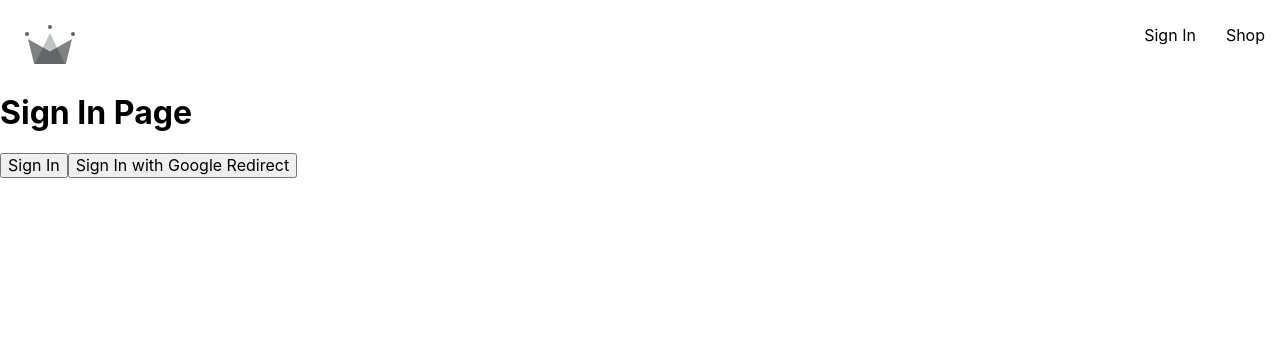
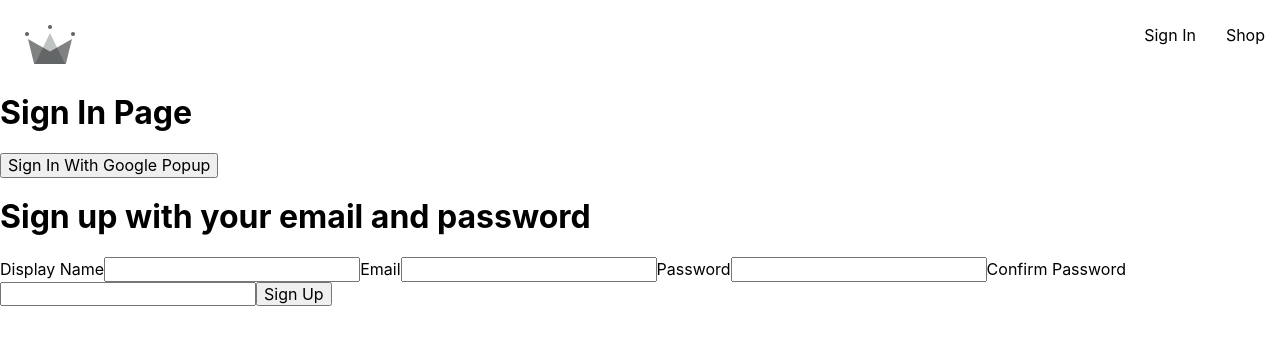
Before and after one commit to abgregs/react-clothing-store, a React (Create React App) app: page /sign-in in a window 1280 px wide. Shown: the top 344 px of the page. Built offline with nearby package versions, Linux system fonts and the light colour scheme.

Commit message:
add sign up form to create user with email and password

```diff
--- /dev/null
+++ b/src/components/sign-up-form/sign-up-form.component.jsx
@@ -0,0 +1,103 @@
+import { useState } from 'react';
+
+import {
+  createAuthUserWithEmailAndPassword,
+  createUserDocumentFromAuth,
+} from '../../utils/firebase/firebase.utils';
+
+const defaultFormFields = {
+  displayName: '',
+  email: '',
+  password: '',
+  confirmPassword: '',
+};
+
+const SignUpForm = () => {
+  const [formFields, setFormFields] = useState(defaultFormFields);
+  const { displayName, email, password, confirmPassword } = formFields;
+
+  const clearFormFields = () => {
+    setFormFields(defaultFormFields);
+  };
+
+  const handleChange = (event) => {
+    const { name, value } = event.target;
+    setFormFields(() => {
+      return {
+        ...formFields,
+        [name]: value,
+      };
+    });
+  };
+
+  const handleSubmit = async (event) => {
+    event.preventDefault();
+
+    if (password !== confirmPassword) {
+      alert('passwords do not match');
+      return;
+    }
+
+    try {
+      const { user } = await createAuthUserWithEmailAndPassword(
+        email,
+        password
+      );
+
+      await createUserDocumentFromAuth(user, { displayName });
+      clearFormFields();
+    } catch (error) {
+      if (error.code === 'auth/email-already-in-use') {
+        alert('Cannot create user, email already in use');
+      } else {
+        console.log('user creation encountered an error', error);
+      }
+    }
+  };
+
+  return (
+    <div>
+      <h1>Sign up with your email and password</h1>
+      <form onSubmit={handleSubmit}>
+        <label>Display Name</label>
+        <input
+          type='text'
+          required
+          onChange={handleChange}
+          name='displayName'
+          value={displayName}
+        />
+
+        <label>Email</label>
+        <input
+          type='email'
+          required
+          onChange={handleChange}
+          name='email'
+          value={email}
+        />
+
+        <label>Password</label>
+        <input
+          type='password'
+          required
+          onChange={handleChange}
+          name='password'
+          value={password}
+        />
+
+        <label>Confirm Password</label>
+        <input
+          type='password'
+          required
+          onChange={handleChange}
+          name='confirmPassword'
+          value={confirmPassword}
+        />
+        <button type='submit'>Sign Up</button>
+      </form>
+    </div>
+  );
+};
+
+export default SignUpForm;
--- a/src/routes/sign-in/sign-in.component.jsx
+++ b/src/routes/sign-in/sign-in.component.jsx
@@ -1,24 +1,11 @@
-import { useEffect } from 'react';
-import { getRedirectResult } from 'firebase/auth';
-
 import {
-  auth,
   signInWithGooglePopup,
-  signInWithGoogleRedirect,
   createUserDocumentFromAuth,
 } from '../../utils/firebase/firebase.utils';
 
+import SignUpForm from '../../components/sign-up-form/sign-up-form.component';
+
 const SignIn = () => {
-  useEffect(() => {
-    const fetchResult = async () => {
-      const response = await getRedirectResult(auth);
-      if (response) {
-        const userDocRef = await createUserDocumentFromAuth(response.user);
-      }
-    };
-    fetchResult();
-  }, []);
-
   const logGoogleUser = async () => {
     const { user } = await signInWithGooglePopup();
     const userDocRef = await createUserDocumentFromAuth(user);
@@ -27,10 +14,8 @@
   return (
     <div>
       <h1>Sign In Page</h1>
-      <button onClick={logGoogleUser}>Sign In</button>
-      <button onClick={signInWithGoogleRedirect}>
-        Sign In with Google Redirect
-      </button>
+      <button onClick={logGoogleUser}>Sign In With Google Popup</button>
+      <SignUpForm />
     </div>
   );
 };
--- a/src/utils/firebase/firebase.utils.js
+++ b/src/utils/firebase/firebase.utils.js
@@ -4,13 +4,9 @@
   signInWithRedirect,
   signInWithPopup,
   GoogleAuthProvider,
+  createUserWithEmailAndPassword,
 } from 'firebase/auth';
-import {
-  getFirestore,
-  doc,
-  getDoc,
-  setDoc,
-} from 'firebase/firestore';
+import { getFirestore, doc, getDoc, setDoc } from 'firebase/firestore';
 
 // Your web app's Firebase configuration
 const firebaseConfig = {
@@ -33,32 +29,45 @@
 
 export const auth = getAuth();
 export const signInWithGooglePopup = () => signInWithPopup(auth, provider);
-export const signInWithGoogleRedirect = () => signInWithRedirect(auth, provider);
+export const signInWithGoogleRedirect = () =>
+  signInWithRedirect(auth, provider);
 
 export const db = getFirestore();
 
-export const createUserDocumentFromAuth = async (userAuth) => {
+export const createUserDocumentFromAuth = async (
+  userAuth,
+  additionalInformation = {}
+) => {
+  if (!userAuth) return;
+
   const userDocRef = doc(db, 'users', userAuth.uid);
-  console.log(userDocRef);
 
   const userSnapshot = await getDoc(userDocRef);
-  console.log(userSnapshot);
 
   // if the doc doesn't exist, create the doc
-  if(!userSnapshot.exists()) {
+  if (!userSnapshot.exists()) {
     const { displayName, email } = userAuth;
     const createdAt = new Date();
+
     try {
       await setDoc(userDocRef, {
         displayName,
         email,
-        createdAt
+        createdAt,
+        ...additionalInformation,
       });
     } catch (error) {
       console.log('Error creating the users', error);
     }
-  // else just get the doc
+
+    // else just get the doc
   } else {
     return userDocRef;
   }
-}
+};
+
+export const createAuthUserWithEmailAndPassword = async (email, password) => {
+  if (!email || !password) return;
+
+  return await createUserWithEmailAndPassword(auth, email, password);
+};
```
